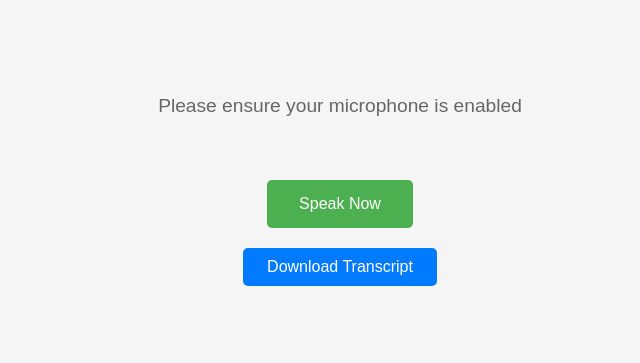
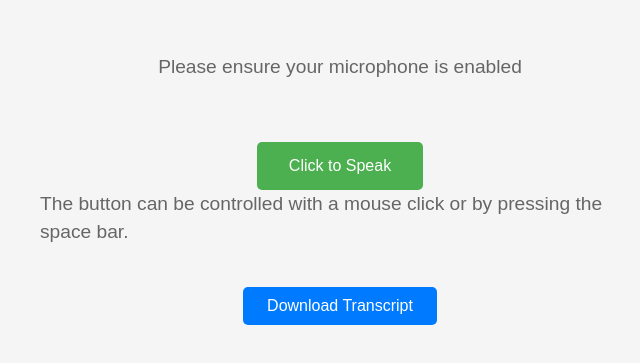
Before and after one commit to Centennial-SHN/SHN-Project, a React (Vite) app in the folder frontend/virtual-patient-interview/: page /interview/1 in a window 1280 px wide. Shown: the part 211-574 px from the top of the page, without its empty margins (300-940 px from the left). Built offline with nearby package versions, Linux system fonts and the light colour scheme; no server answers.

Commit message:
ui changed

```diff
--- a/frontend/virtual-patient-interview/src/components/Interview.jsx
+++ b/frontend/virtual-patient-interview/src/components/Interview.jsx
@@ -189,11 +189,12 @@ const Interview = () => {
         disabled={isLoading || isPlaying}
       >
         {isRecording
-          ? "Stop Speaking"
+          ? "Click to Stop Speaking"
           : isLoading || isPlaying
             ? "Processing..."
-            : "Speak Now"}
+            : "Click to Speak"}
       </button>
+      <p>The button can be controlled with a mouse click or by pressing the space bar.</p>
       <button className='exit-button' onClick={handleDownload}>
         Download Transcript
       </button>
```
